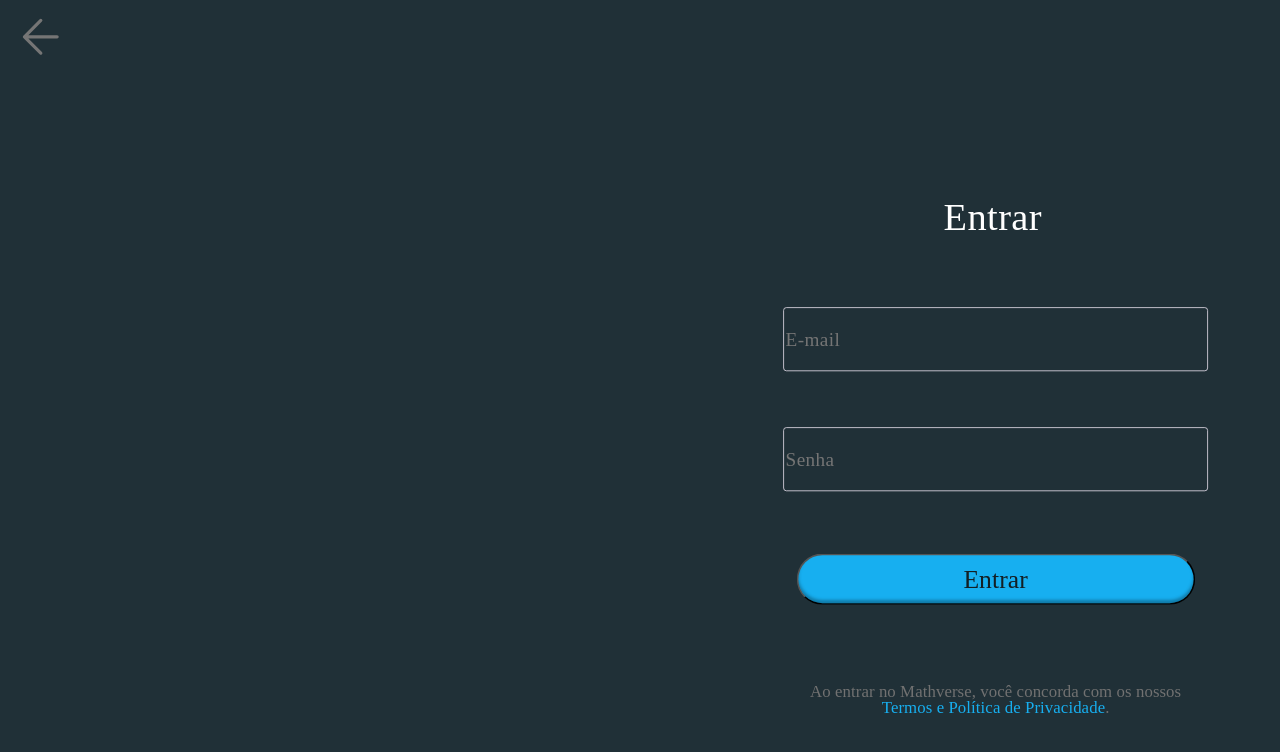
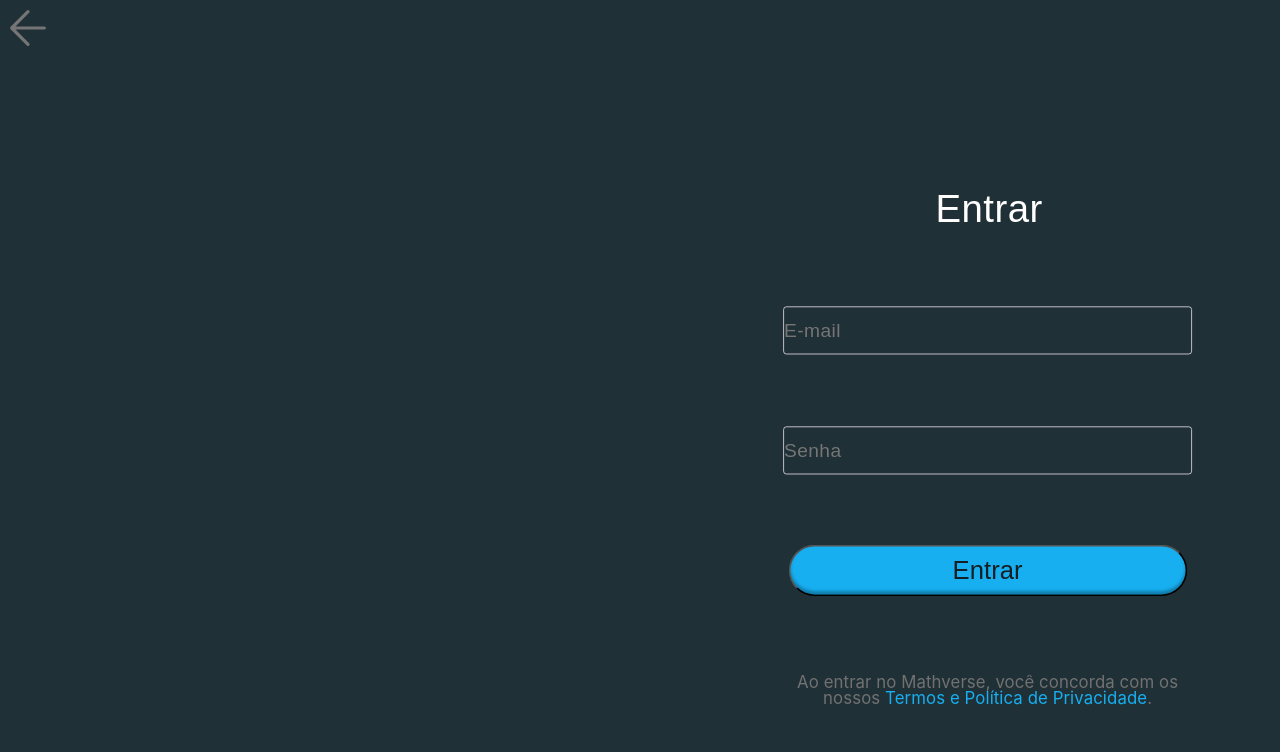
Before and after one commit to CarneiroX/Mathverse, a plain HTML site: page pages/login.html in a window 1280 px wide. Shown: the top 752 px of the page. Drawn offline with Linux system fonts and the light colour scheme.

Commit message:
Update login.css

```diff
--- a/css/login.css
+++ b/css/login.css
@@ -1,3 +1,10 @@
+/* Reset básico */
+* {
+    margin: 0;
+    padding: 0;
+    box-sizing: border-box;
+}
+
 body {
     width: 1920px;
     height: 1080px;
@@ -45,7 +52,7 @@ body {
     background: #131F24;
     color: #17AFF0;
     text-align: center;
-    font-family: Lalezar;
+    font-family: 'Poppins', sans-serif;
     font-size: 24px;
     font-style: normal;
     font-weight: 400;
@@ -73,7 +80,7 @@ body {
     margin-left: 50%;
     flex-shrink: 0;
     color: #FFF;
-    font-family: Lalezar;
+    font-family: 'Poppins', sans-serif;
     font-size: 48px;
     font-style: normal;
     font-weight: 400;
@@ -106,7 +113,7 @@ body {
     background: transparent;
 
     color: #FFF;
-    font-family: Lalezar;
+    font-family: 'Poppins', sans-serif;
     font-size: 24px;
     font-style: normal;
     font-weight: 400;
@@ -140,7 +147,7 @@ body {
     background: transparent;
 
     color: #FFF;
-    font-family: Lalezar;
+    font-family: 'Poppins', sans-serif;
     font-size: 24px;
     font-style: normal;
     font-weight: 400;
@@ -174,7 +181,7 @@ body {
     background: #17AFF0;
     color: #131F24;
     text-align: center;
-    font-family: Lalezar;
+    font-family: 'Poppins', sans-serif;
     font-size: 32px;
     font-style: normal;
     font-weight: 400;
@@ -195,7 +202,7 @@ body {
     flex-shrink: 0;
     color: #717171;
     text-align: center;
-    font-family: Lalezar;
+    font-family: 'Inter', sans-serif;
     font-size: 21px;
     font-style: normal;
     font-weight: 400;
```
